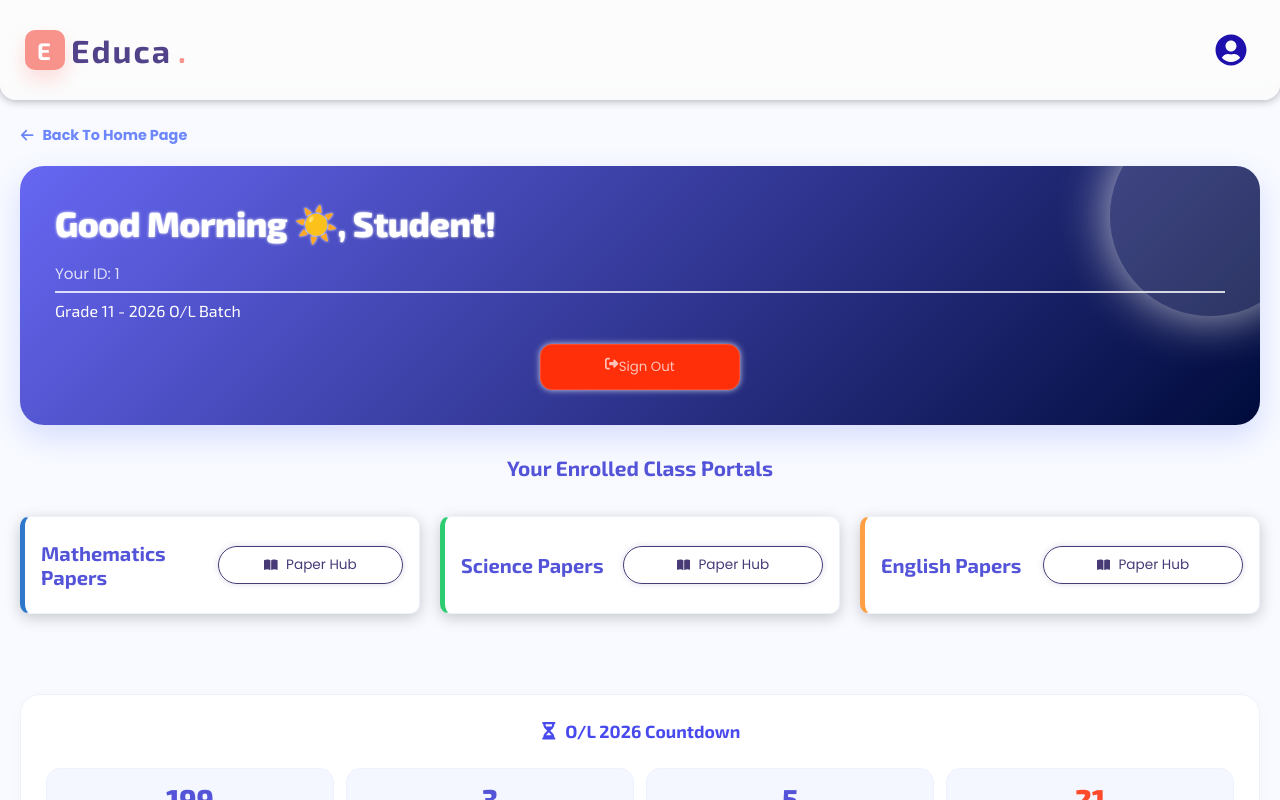
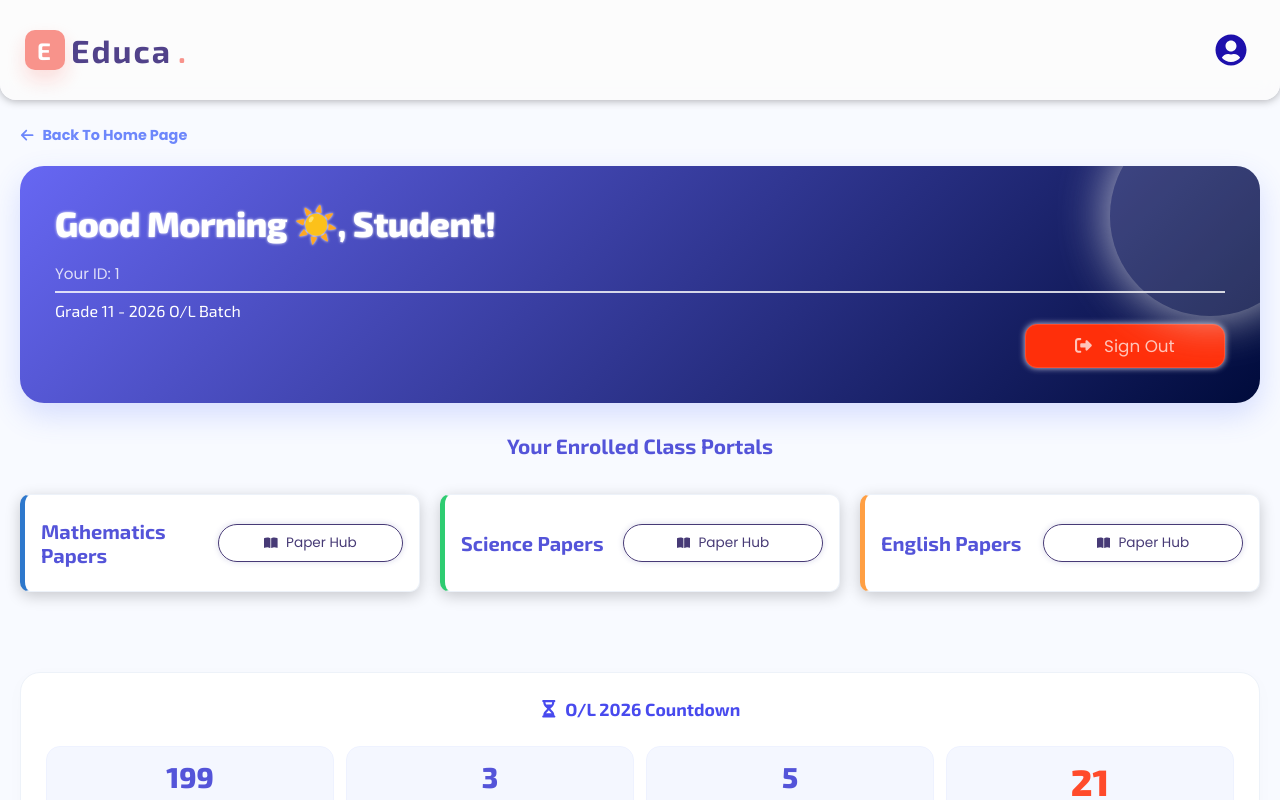
Before and after one commit to lakshan-beast/Educa-OL-Learning-Platform, a React (Vite) app: page /dashboard in a window 1280 px wide. Shown: the top 800 px of the page. Built offline with nearby package versions, Linux system fonts and the light colour scheme; sample sign-in values are in the browser's storage.

Commit message:
seconds font-size

```diff
--- a/src/styles/pages/_dashboard.scss
+++ b/src/styles/pages/_dashboard.scss
@@ -435,6 +435,8 @@
         }
         .seconds {
           color: #ff4b2b;
+          font-size: 2.3rem;
+          animation: popup 0.5s ease-in infinite;
         }
         small {
           font-size: 0.75rem;
@@ -557,10 +559,19 @@
 
 .signout-btn {
   width: 100%;
-  margin-top: 20px;
-  padding: 12px;
+  // margin-top: 20px;
+  margin: 0 0 0 auto;
+  // padding: 12px;
   border-radius: 12px;
   border-color: #ff4b2b;
   color: #ffc4b9;
   background-color: #ff2f0a;
+  font-size: 1.05rem;
+
+  @include center-everything;
+
+  .icon {
+    margin-right: 12px;
+    // padding-top: 6px;
+  }
 }
```
